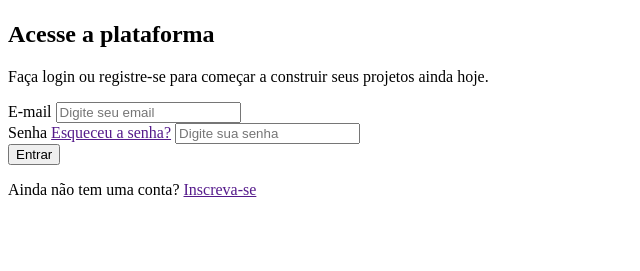
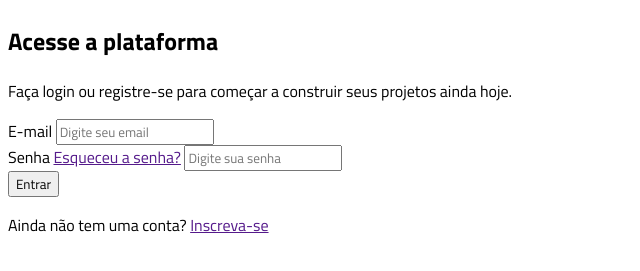
Before and after one commit to Gusta707/projeto_vertigo, a plain HTML site: page index.html in a window 1280 px wide. Shown: the part 79-350 px from the top of the page, without its empty margins (0-640 px from the left). Drawn offline with Linux system fonts and the light colour scheme.

Commit message:
atualização - fonte da pagina

```diff
--- a/index.html
+++ b/index.html
@@ -1,11 +1,16 @@
 <!DOCTYPE html>
 <html lang="en">
+
 <head>
     <meta charset="UTF-8">
     <meta name="viewport" content="width=device-width, initial-scale=1.0">
     <link rel="stylesheet" href="style.css">
+    <link rel="preconnect" href="https://fonts.googleapis.com">
+    <link rel="preconnect" href="https://fonts.gstatic.com" crossorigin>
+    <link href="https://fonts.googleapis.com/css2?family=Titillium+Web:wght@400;600;700&display=swap" rel="stylesheet">
     <title>Vertigo</title>
 </head>
+
 <body>
     <header>
         <img src="./imagens/logo.svg" alt="logo">
@@ -22,13 +27,13 @@
             <form action="">
                 <div class="input-box">
                     <label for="email">E-mail</label>
-                <input type="email" placeholder="Digite seu email" id="email">
+                    <input type="email" placeholder="Digite seu email" id="email">
                 </div>
 
                 <div class="input-box">
                     <label for="senha">Senha</label>
                     <a href="">Esqueceu a senha?</a>
-                <input type="password" placeholder="Digite sua senha" id="senha">
+                    <input type="password" placeholder="Digite sua senha" id="senha">
                 </div>
 
                 <button>Entrar</button>
@@ -40,4 +45,5 @@
         </section>
     </main>
 </body>
+
 </html>
--- a/style.css
+++ b/style.css
@@ -0,0 +1,3 @@
+*{
+    font-family: 'Titillium Web', sans-serif;;
+}
```
